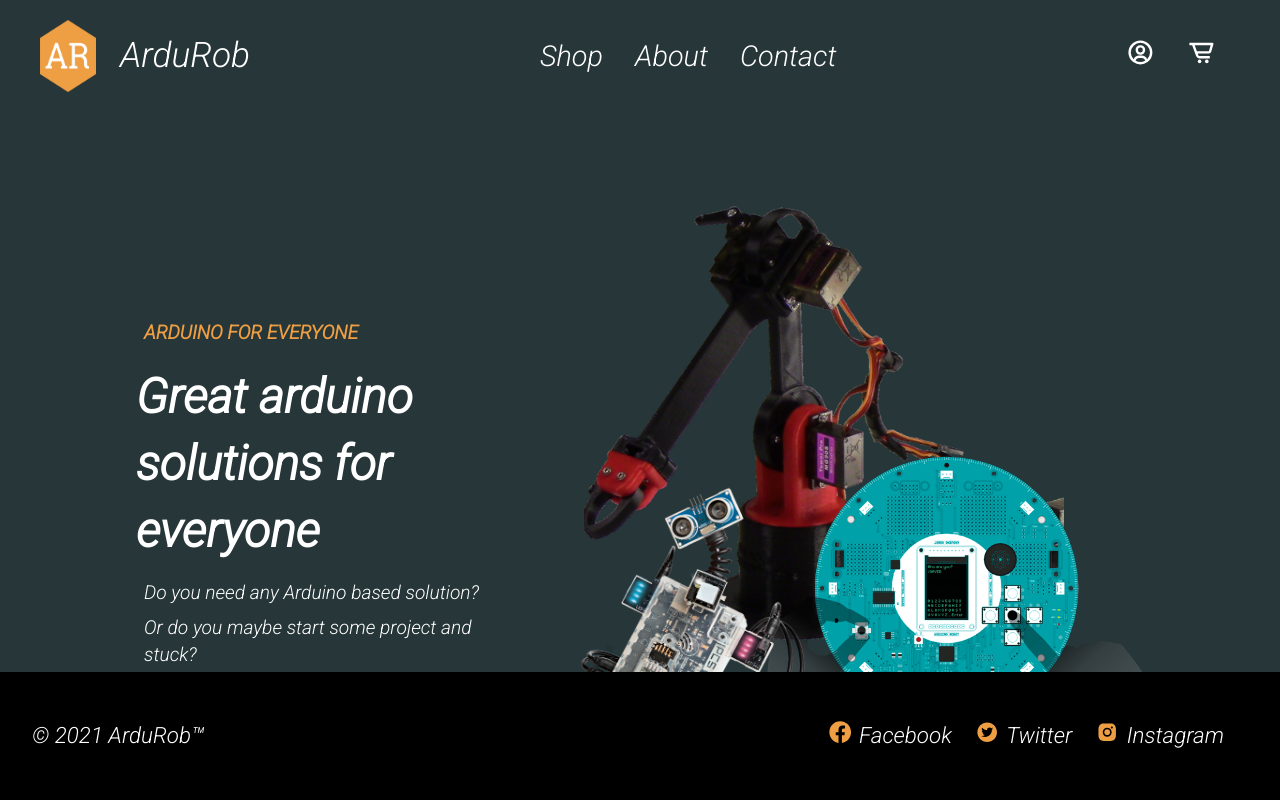
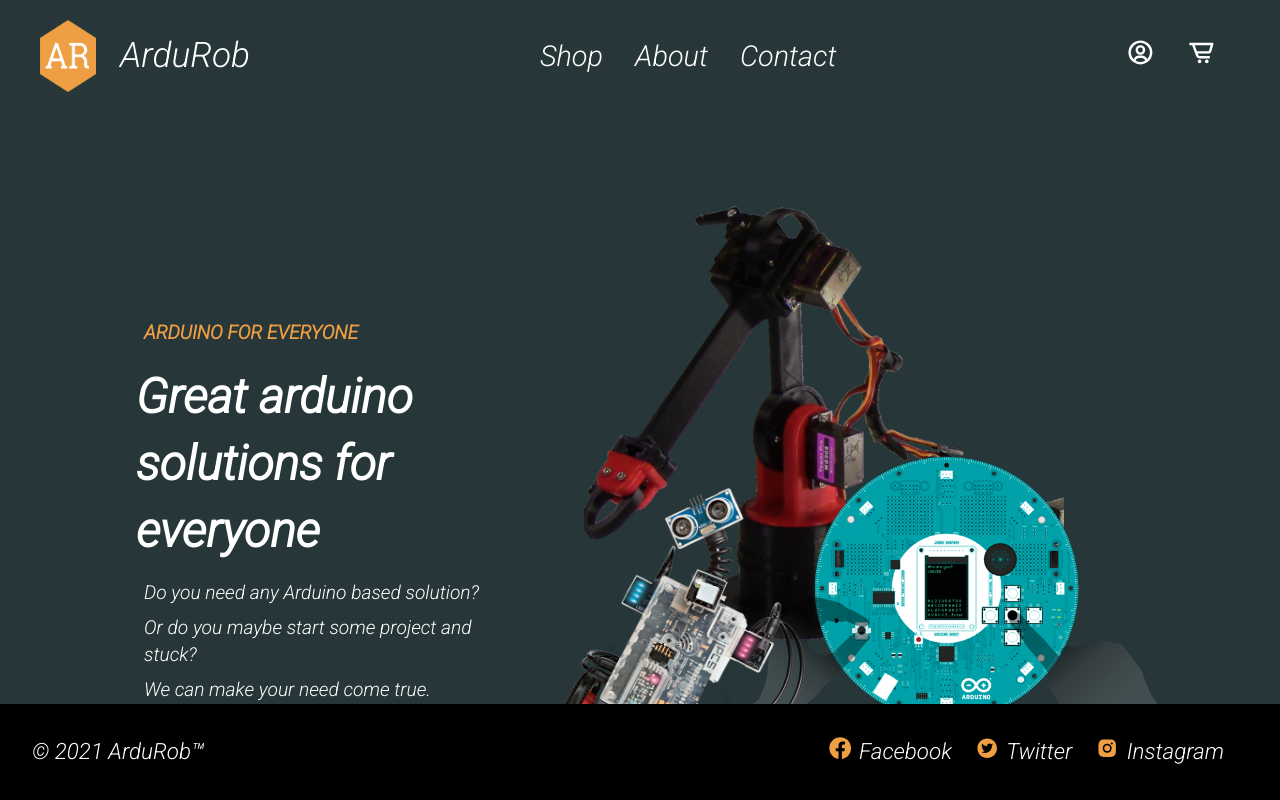
Before and after one commit to Hiorii/arduRob, a React (Create React App) app in the folder client/: page / in a window 1280 px wide. Shown: the top 800 px of the page. Built offline with nearby package versions, Linux system fonts and the light colour scheme.

Commit message:
Add changes for mainLayout styles.

```diff
--- a/client/src/components/layout/Footer/Footer.module.scss
+++ b/client/src/components/layout/Footer/Footer.module.scss
@@ -5,9 +5,7 @@
   background-color: $second-font;
   color: $main-font;
   width: 100%;
-  height: 8rem;
-  position: fixed;
-  bottom: 0;
+  height: 6rem;
   .container {
     width: 100%;
     @include flex(space-between, center);
--- a/client/src/components/layout/MainLayout/MainLayout.js
+++ b/client/src/components/layout/MainLayout/MainLayout.js
@@ -1,14 +1,19 @@
 import React from 'react';
 import PropTypes from 'prop-types';
+import styles from './MainLayout.module.scss';
 import Header from '../Header/Header';
 import Footer from '../Footer/Footer';
 
 const MainLayout = ({children}) => {
   return (
-    <div>
+    <div className={styles.root}>
       <Header />
-      {children}
-      <Footer />
+      <div className={styles.child}>
+        {children}
+      </div>
+      <div className={styles.footer}>
+        <Footer />
+      </div>
     </div>
   );
 };
--- /dev/null
+++ b/client/src/components/layout/MainLayout/MainLayout.module.scss
@@ -0,0 +1,12 @@
+@import '../../../styles/settings';
+
+.root {
+  .child {
+    margin-bottom: 10rem;
+  }
+  .footer {
+    width: 100%;
+    position: fixed;
+    bottom: 0;
+  }
+}
```
